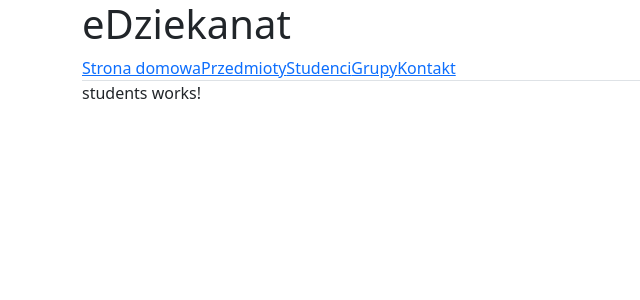
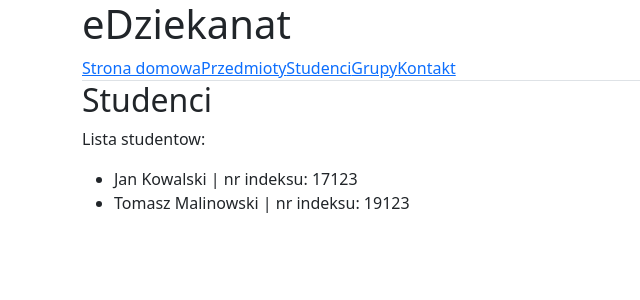
Before and after one commit to michalmatt/biu-project, an Angular app in the folder eDziekanat/: page /students in a window 1280 px wide. Shown: the top 300 px of the page, without its empty margins (0-640 px from the left). Built offline with nearby package versions, Linux system fonts and the light colour scheme.

Commit message:
ngFor, data binding for list of students

```diff
--- /dev/null
+++ b/eDziekanat/src/app/shared/student-data.model.ts
@@ -0,0 +1,3 @@
+export class Student {
+  constructor(public name: string, public surname: string, public indexId: number) {}
+}
--- a/eDziekanat/src/app/students/students.component.html
+++ b/eDziekanat/src/app/students/students.component.html
@@ -1 +1,5 @@
-<p>students works!</p>
+<h2>Studenci</h2>
+<p>Lista studentow:</p>
+<ul>
+  <li *ngFor="let student of students">{{ student.name }} {{ student.surname }} | nr indeksu: {{ student.indexId }}</li>
+</ul>
--- a/eDziekanat/src/app/students/students.component.ts
+++ b/eDziekanat/src/app/students/students.component.ts
@@ -1,4 +1,5 @@
 import { Component, OnInit } from '@angular/core';
+import {Student} from '../shared/student-data.model';
 
 @Component({
   selector: 'app-students',
@@ -6,8 +7,14 @@ import { Component, OnInit } from '@angular/core';
   styleUrls: ['./students.component.css']
 })
 export class StudentsComponent implements OnInit {
+  public students: Student[];
 
-  constructor() { }
+  constructor() {
+    this.students = [
+      new Student('Jan', 'Kowalski', 17123),
+      new Student('Tomasz', 'Malinowski', 19123)
+    ];
+  }
 
   ngOnInit(): void {
   }
```
